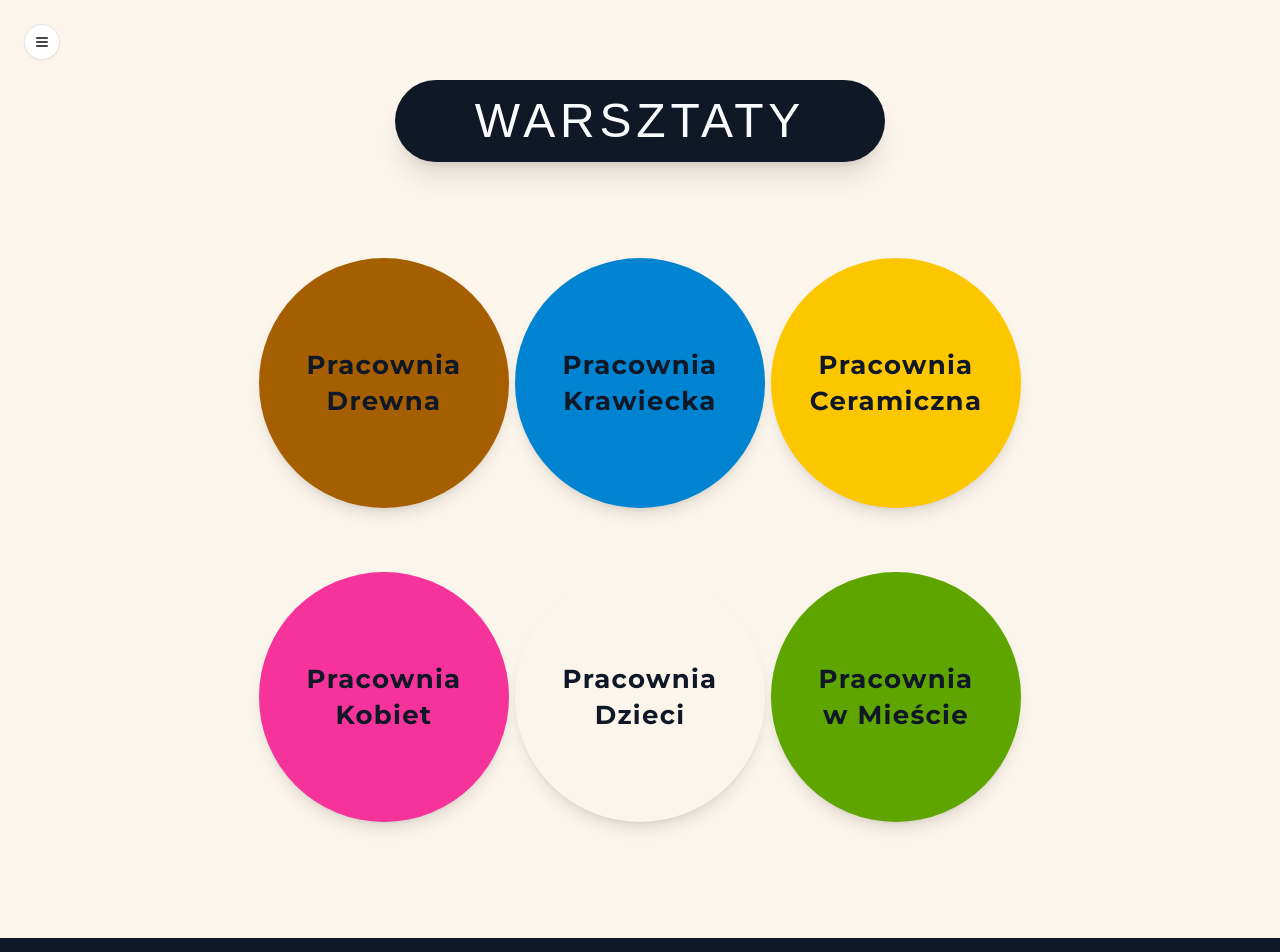
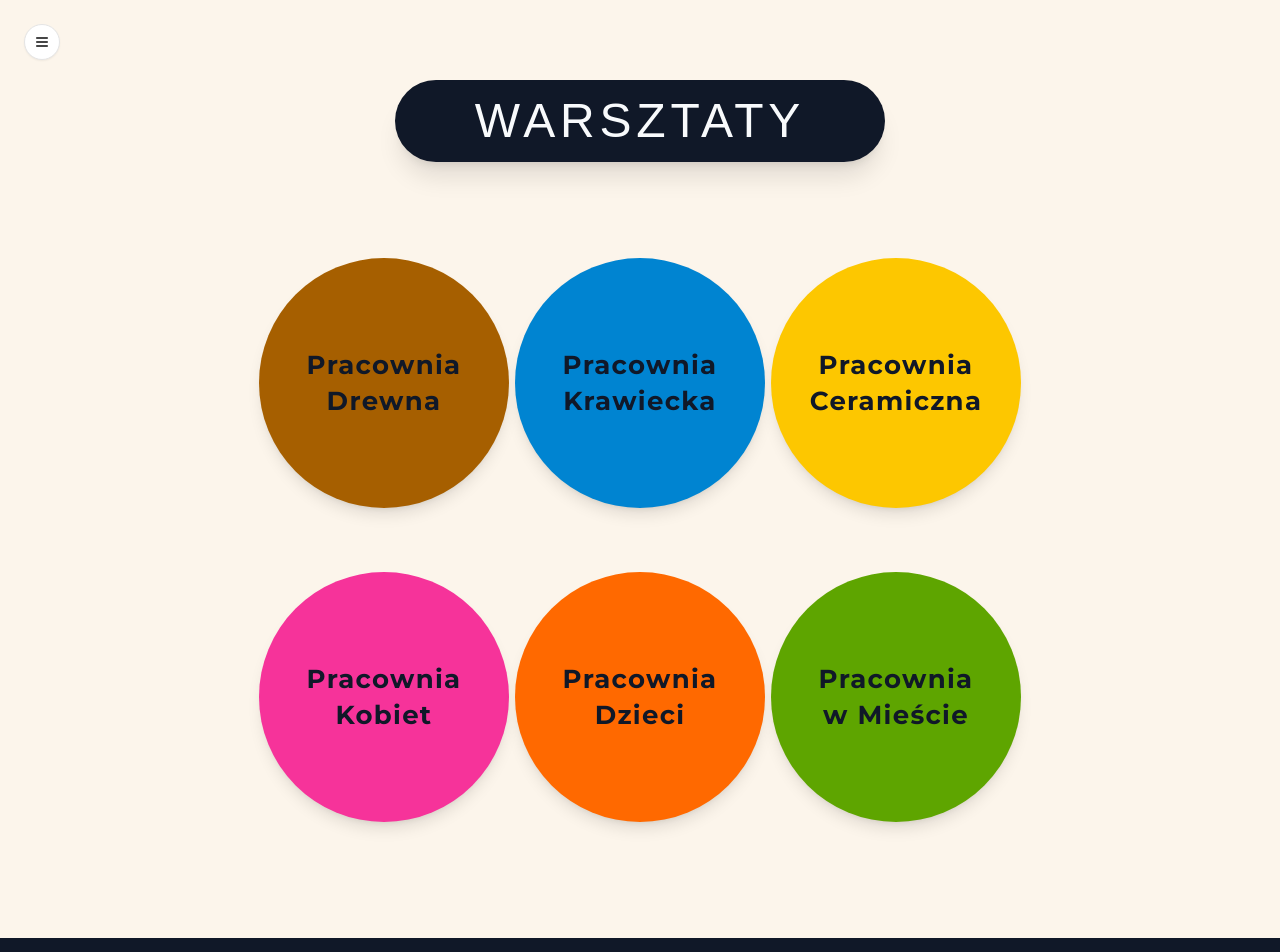
Before and after one commit to misiek869/Miasto_Pracownia_Foundation_Website, a Next.js app: page /pracownie in a window 1280 px wide. Shown: the top 952 px of the page. Built offline with nearby package versions, Linux system fonts and the light colour scheme; a web font is replaced by a local one.

Commit message:
fix typo

```diff
--- a/app/(root)/pracownie/page.tsx
+++ b/app/(root)/pracownie/page.tsx
@@ -45,7 +45,7 @@ const WorkshopsPage = () => {
 				</Link>
 				<Link
 					href={'/pracownie/pracownia_dzieci'}
-					className={`${linkStyle} li`}>
+					className={`${linkStyle} bg-orange-500`}>
 					Pracownia
 					<br />
 					Dzieci
```
